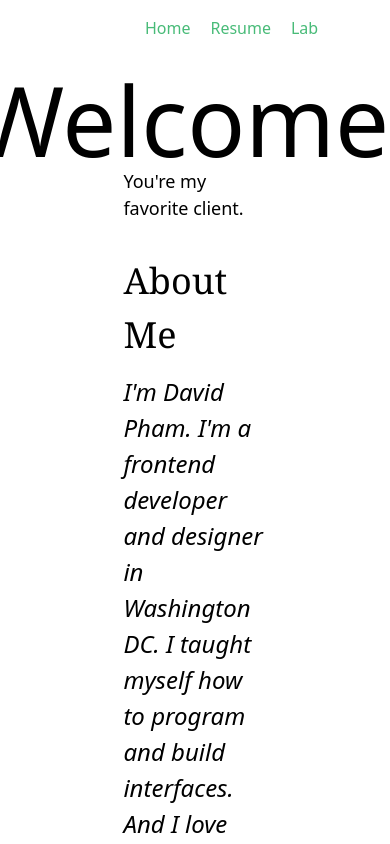
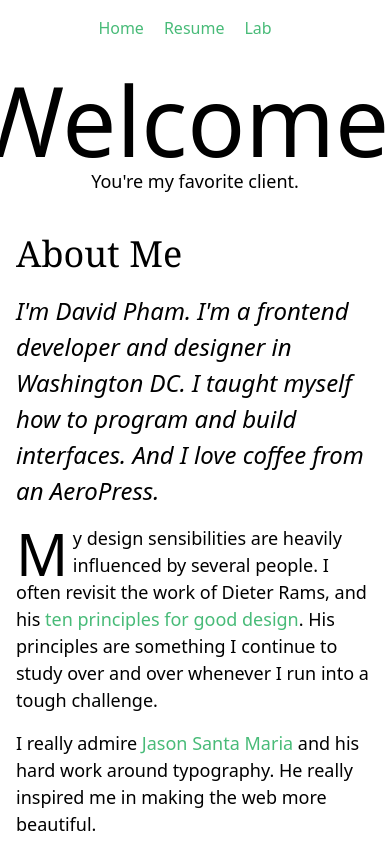
Before and after one commit to davidpham5/resume, a Next.js app: page / in a window 390 px wide. Shown: the top 844 px of the page. Built offline with nearby package versions, Linux system fonts and the light colour scheme.

Commit message:
phone styles

```diff
--- a/components/Header.js
+++ b/components/Header.js
@@ -7,7 +7,7 @@ const linkStyle = {
 };
 
 const Header = () => (
-  <div className="container mx-auto w-4/5 mb-8">
+  <div className="container mx-auto sm:w-full md:w-4/5 mb-8">
     <Nav />
   </div>
 );
--- a/components/Nav.js
+++ b/components/Nav.js
@@ -3,7 +3,7 @@ import Link from "next/link";
 
 const Nav = () => {
   return (
-    <nav className="flex flex-row-reverse">
+    <nav className="flex justify-center">
       <ul className="inline-flex">
         <li className="mr-5">
           <Link href="/">
--- a/components/Welcome.js
+++ b/components/Welcome.js
@@ -2,7 +2,7 @@ import React from "react";
 import Link from "next/link";
 const Welcome = () => {
   return (
-    <div className="container mx-auto w-2/5">
+    <div className="container mx-auto sm:w-full md:w-2/5 ">
       <div className="flex justify-center">
         <h1 className="font-sans text-6xl leading-none text-super">Welcome!</h1>
       </div>
--- a/pages/resume.js
+++ b/pages/resume.js
@@ -10,7 +10,7 @@ const Resume = () => {
   return (
     <div>
       <Hero className="flex mb-5" />
-      <div className="flex mb-4 container p-12">
+      <div className="flex mb-4 container md:p-12">
         <div className="w-2/3">
           <WorkExp />
           <WorkFlow />
```
